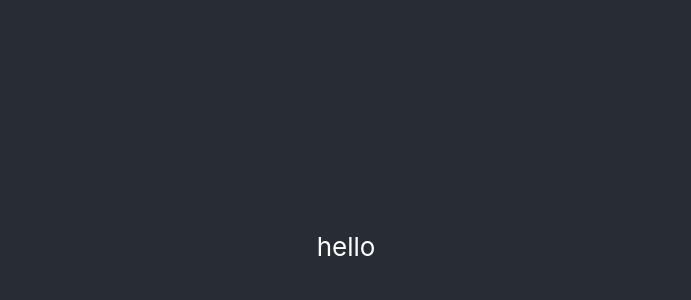
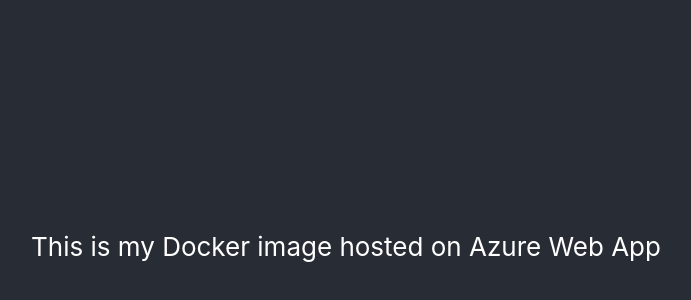
Before and after one commit to naasirosman-mhra/Azure, a React (Create React App) app in the folder my-app/: page / in a window 1280 px wide. Shown: the part 154-454 px from the top of the page, without its empty margins (294-985 px from the left). Built offline with nearby package versions, Linux system fonts and the light colour scheme.

Commit message:
testing deploy workflow

```diff
--- a/my-app/src/App.js
+++ b/my-app/src/App.js
@@ -6,7 +6,7 @@
       <header className="App-header">
 
         <p>
-          hello
+          This is my Docker image hosted on Azure Web App
         </p>
 
       </header>
```
